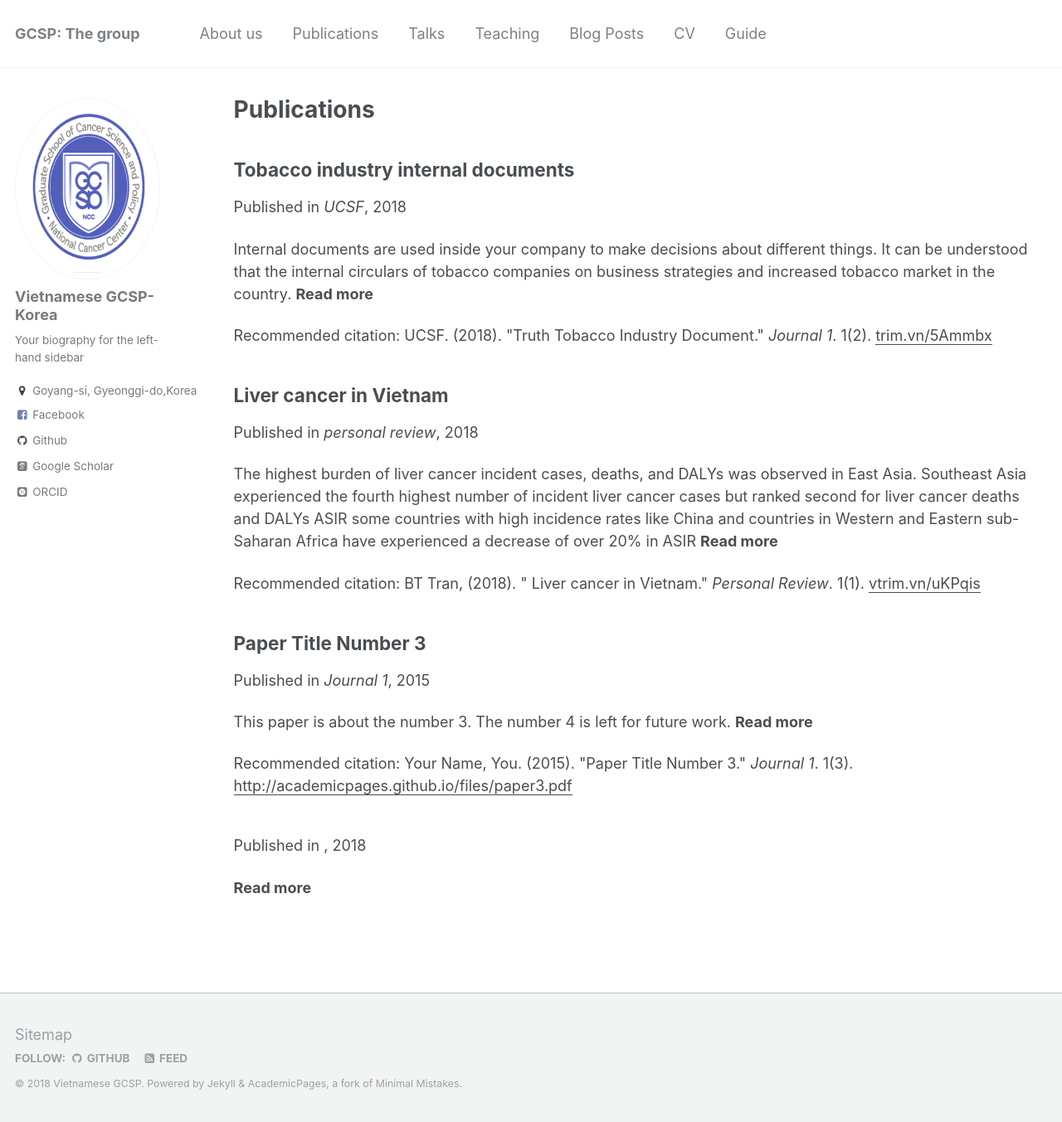
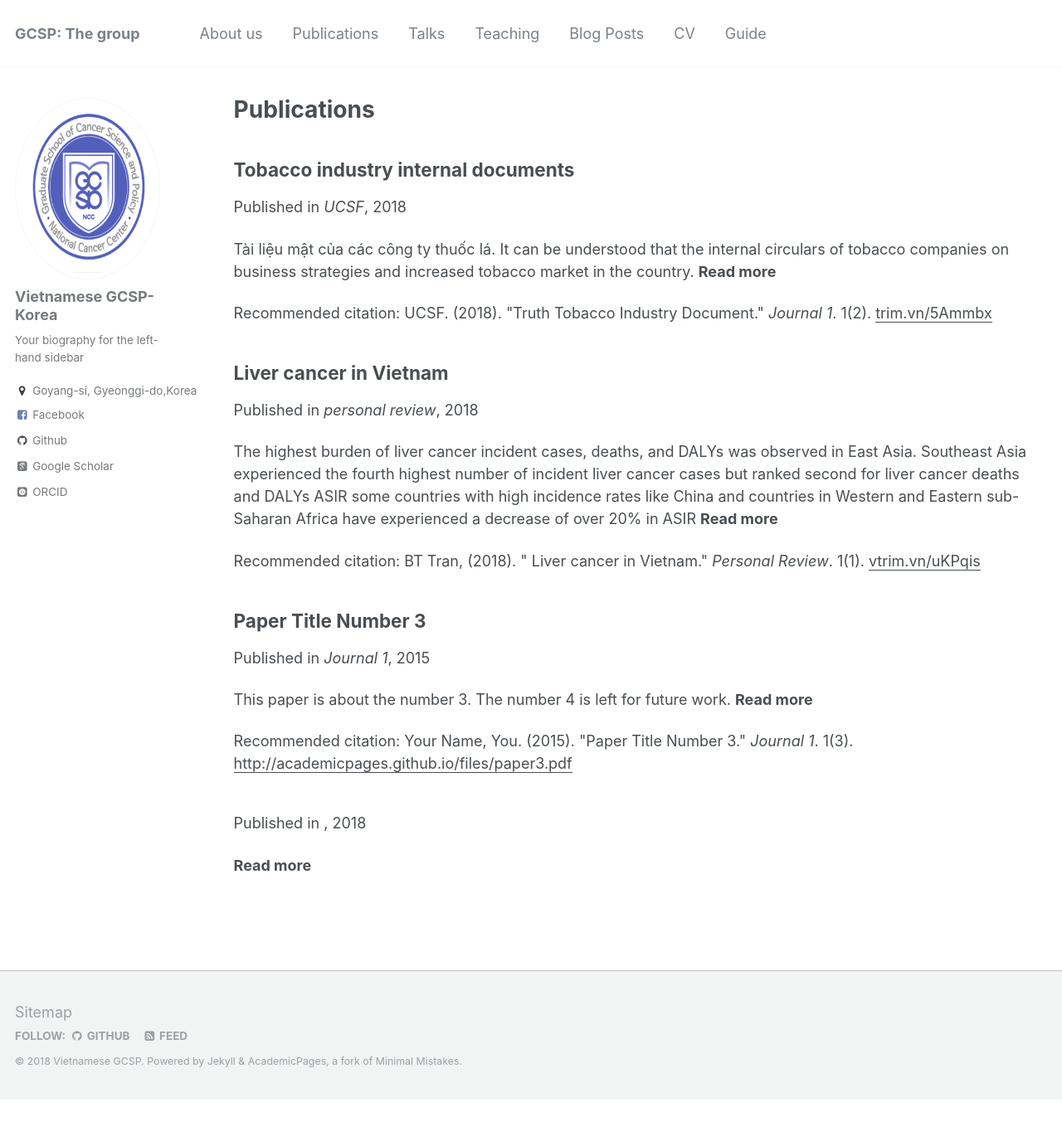
Before and after one commit to kklot/gcsp, a Jekyll site: the page built from _pages/publications.md, in a window 1280 px wide and 1353 px high. Shown: the whole window at 83% size. Built offline with Jekyll 4.4.1, drawn with Linux system fonts in a browser that asks for light colours; some web fonts are replaced.

Commit message:
Update 2010-10-01-paper-title-number-2.md

```diff
--- a/_publications/2010-10-01-paper-title-number-2.md
+++ b/_publications/2010-10-01-paper-title-number-2.md
@@ -2,7 +2,7 @@
 title: "Tobacco industry internal documents"
 collection: publications
 permalink: /publication/2010-10-01-paper-title-number-2
-excerpt: ' Internal documents are used inside your company to make decisions about different things. It can be understood that the internal circulars of tobacco companies on business strategies and increased tobacco market in the country.'
+excerpt: ' Tài liệu mật của các công ty thuốc lá. It can be understood that the internal circulars of tobacco companies on business strategies and increased tobacco market in the country.'
 date: 2018-06-08
 venue: 'UCSF'
 paperurl: 'trim.vn/5Ammbx'
```
